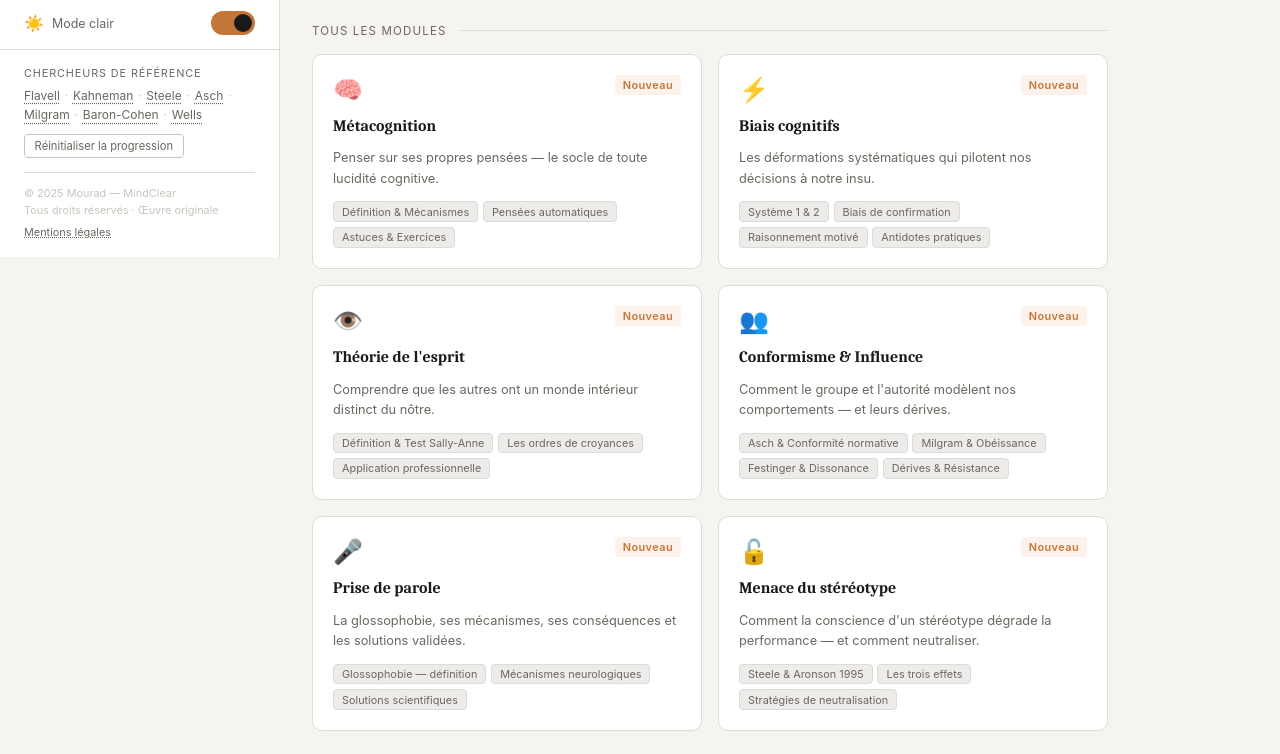
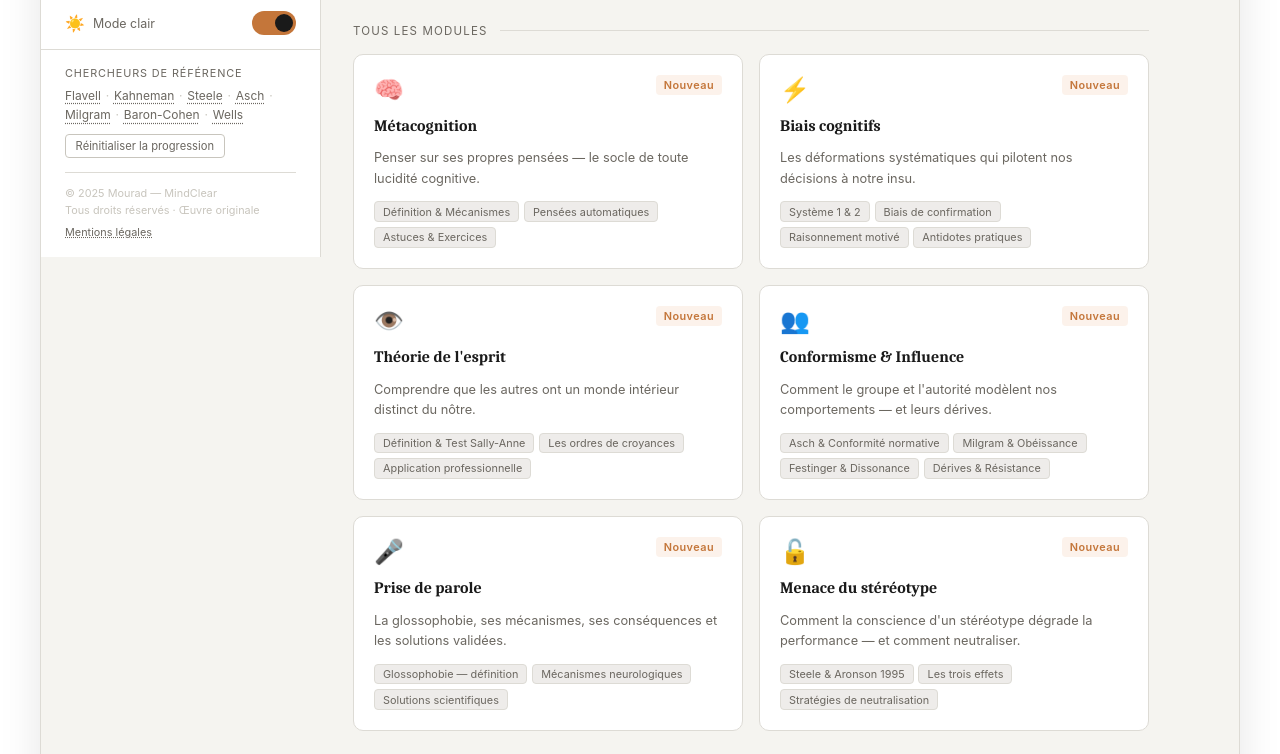
Before and after one commit to Moranoo/mindclear, a plain HTML site: page index.html in a window 1280 px wide. Shown: the part 543-1297 px from the top of the page. Drawn offline with Linux system fonts and the light colour scheme.

Commit message:
style: ajouter des styles réactifs pour améliorer l'affichage sur les écrans larges

```diff
--- a/index.html
+++ b/index.html
@@ -636,6 +636,30 @@ body {
   .continue-arrow { margin: 0 auto; }
 
   .dash-greeting h1 { font-size: 1.7rem; }
+}
+
+@media (min-width: 1200px) {
+  body {
+    background: var(--surface);
+  }
+  .app {
+    max-width: 1200px;
+    margin: 0 auto;
+    background: var(--bg);
+    border-left: 1px solid var(--border);
+    border-right: 1px solid var(--border);
+    box-shadow: 0 0 40px rgba(0,0,0,0.1);
+    position: relative;
+  }
+  .sidebar {
+    position: sticky;
+    top: 0;
+    height: 100vh;
+    left: auto;
+  }
+  .main {
+    margin-left: 0;
+  }
 }
 
 /* Scrollbar */
```
